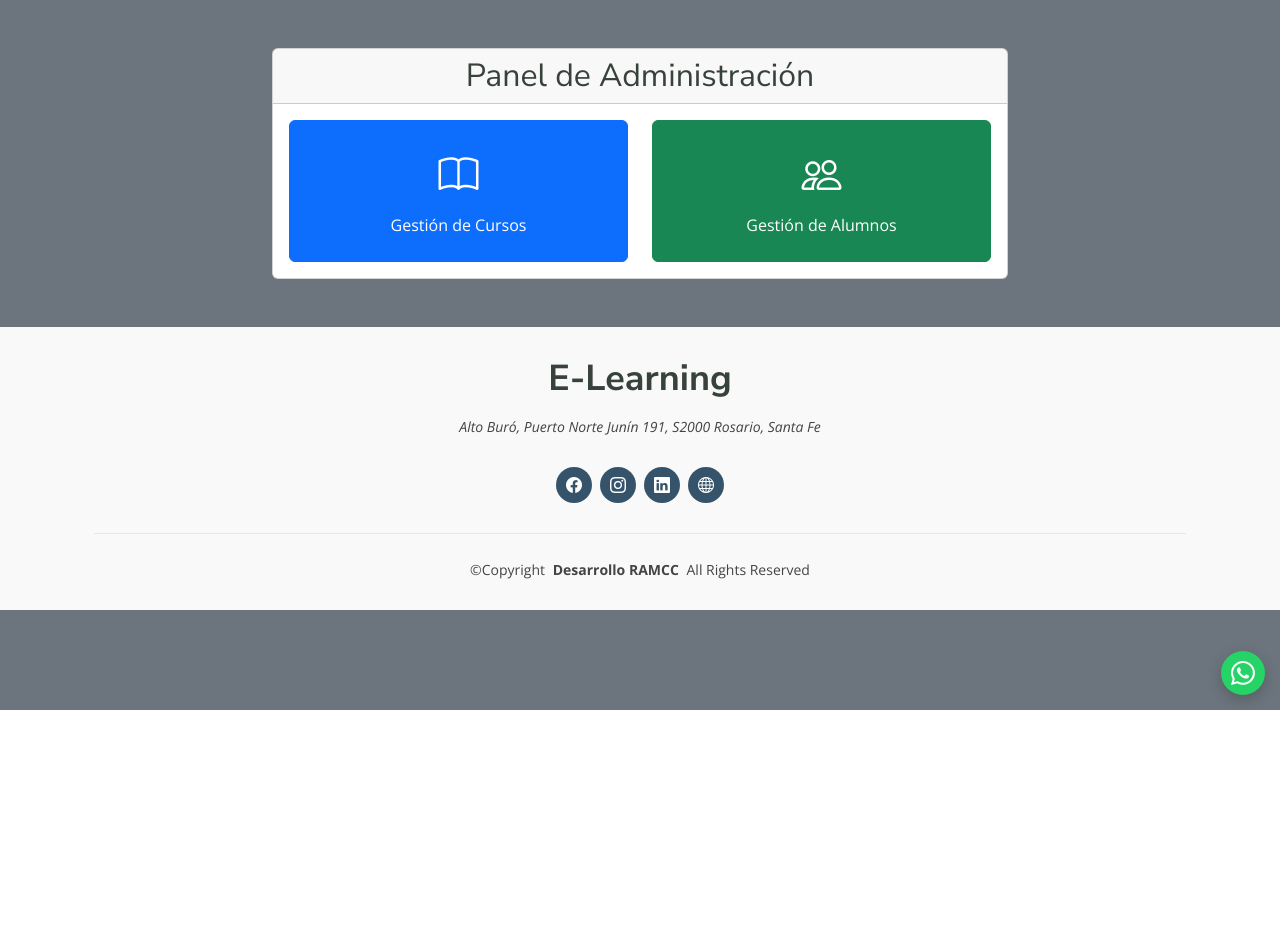
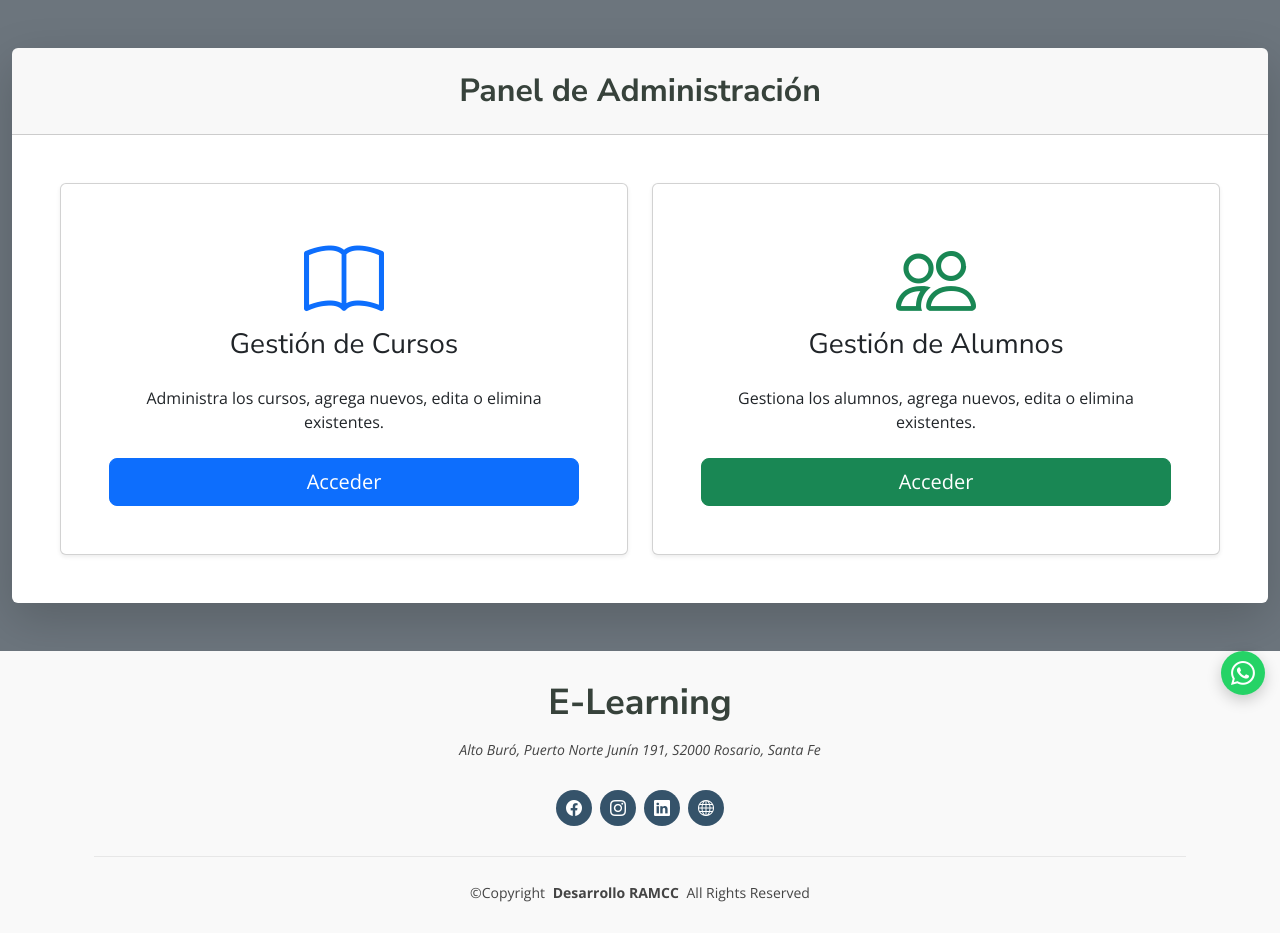
Before and after one commit to CristobalHenriquez/AulaVirtual2025, a PHP site: page /admin.php in a window 1280 px wide. Shown: the part 90-1023 px from the top of the page. Before the commit the page ends 800 px from the top, so only its background shows below. Run offline with PHP 8.4, Linux system fonts and the light colour scheme; the visitor is signed in with stand-in values (Sample User, id 1); some libraries are stand-ins or nearby versions.

Commit message:
errores 1

```diff
--- a/templates/admin-main.php
+++ b/templates/admin-main.php
@@ -1,23 +1,35 @@
-<div class="container py-5">
+<div class="container-fluid py-5">
     <div class="row justify-content-center">
-        <div class="col-md-8">
-            <div class="card">
-                <div class="card-header">
-                    <h2 class="text-center mb-0">Panel de Administración</h2>
+        <div class="col-12">
+            <div class="card shadow-lg border-0">
+                <div class="card-header text-white py-4">
+                    <h2 class="text-center mb-0"><b>Panel de Administración</b></h2>
                 </div>
-                <div class="card-body">
+                <div class="card-body p-5">
                     <div class="row g-4">
                         <div class="col-md-6">
-                            <a href="admin-cursos.php" class="btn btn-primary w-100 p-4">
-                                <i class="bi bi-book fs-1 d-block mb-2"></i>
-                                Gestión de Cursos
-                            </a>
+                            <div class="card h-100 shadow-sm hover-card">
+                                <div class="card-body text-center p-5">
+                                    <i class="bi bi-book display-1 text-primary mb-3"></i>
+                                    <h3 class="card-title mb-4">Gestión de Cursos</h3>
+                                    <p class="card-text mb-4">Administra los cursos, agrega nuevos, edita o elimina existentes.</p>
+                                    <a href="admin-cursos.php" class="btn btn-primary btn-lg w-100">
+                                        Acceder
+                                    </a>
+                                </div>
+                            </div>
                         </div>
                         <div class="col-md-6">
-                            <a href="admin-alumnos.php" class="btn btn-success w-100 p-4">
-                                <i class="bi bi-people fs-1 d-block mb-2"></i>
-                                Gestión de Alumnos
-                            </a>
+                            <div class="card h-100 shadow-sm hover-card">
+                                <div class="card-body text-center p-5">
+                                    <i class="bi bi-people display-1 text-success mb-3"></i>
+                                    <h3 class="card-title mb-4">Gestión de Alumnos</h3>
+                                    <p class="card-text mb-4">Gestiona los alumnos, agrega nuevos, edita o elimina existentes.</p>
+                                    <a href="admin-alumnos.php" class="btn btn-success btn-lg w-100">
+                                        Acceder
+                                    </a>
+                                </div>
+                            </div>
                         </div>
                     </div>
                 </div>
@@ -25,3 +37,13 @@
         </div>
     </div>
 </div>
+
+<style>
+    .hover-card {
+        transition: transform 0.3s ease;
+    }
+
+    .hover-card:hover {
+        transform: translateY(-5px);
+    }
+</style>
```
Also changed, not shown: templates/hero.php (+3 -54 lines), assets/img/Logo_Alpa.jpg (renamed from assets/img/Logo_Alpa.svg).
